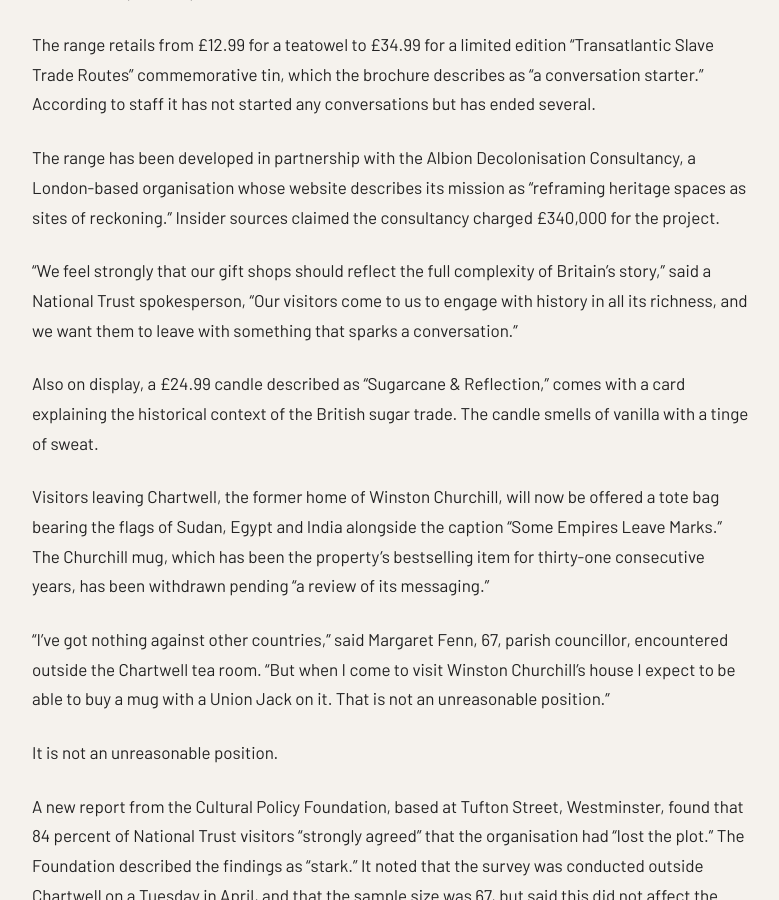
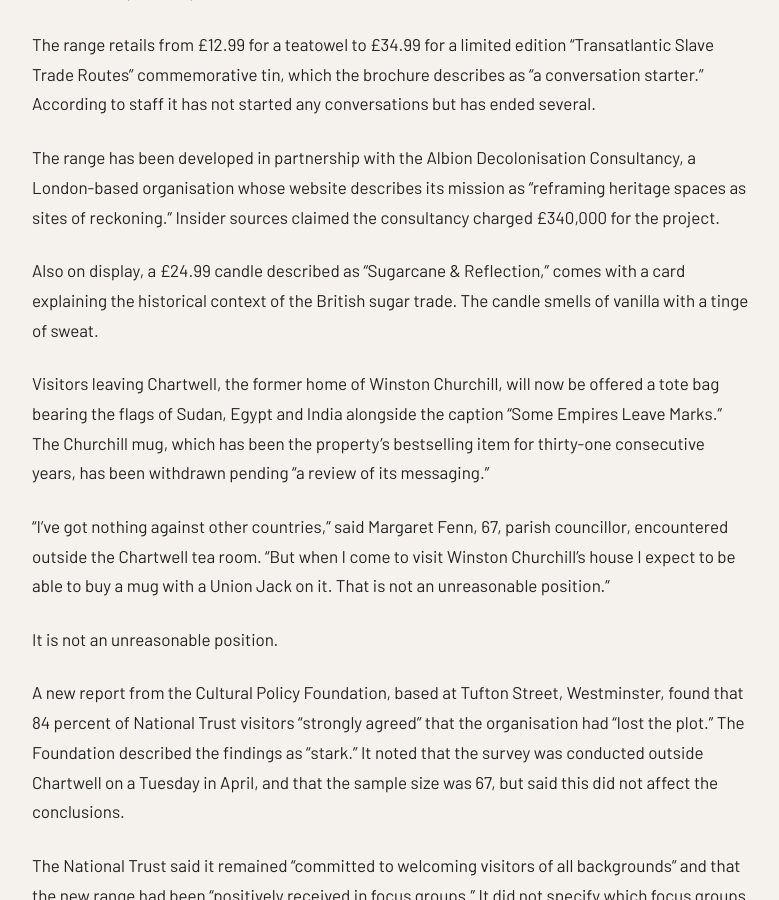
Before and after one commit to matt-palmer999/britishpatriots, a Jekyll site: the page built from _posts/2026-05-03-national-trust-colonial-shame_1.md, in a window 1280 px wide and 900 px high, scrolled down 1211 px. Shown: the whole window, without its empty margins (248-1027 px from the left). Built offline with Jekyll 4.4.1, drawn with Linux system fonts in a browser that asks for light colours; some web fonts are replaced.

Commit message:
Update 2026-05-03-national-trust-colonial-shame_1.md

```diff
--- a/_posts/2026-05-03-national-trust-colonial-shame_1.md
+++ b/_posts/2026-05-03-national-trust-colonial-shame_1.md
@@ -13,8 +13,6 @@ The range retails from £12.99 for a teatowel to £34.99 for a limited edition "
 
 The range has been developed in partnership with the Albion Decolonisation Consultancy, a London-based organisation whose website describes its mission as "reframing heritage spaces as sites of reckoning." Insider sources claimed the consultancy charged £340,000 for the project.
 
-"We feel strongly that our gift shops should reflect the full complexity of Britain's story," said a National Trust spokesperson, "Our visitors come to us to engage with history in all its richness, and we want them to leave with something that sparks a conversation."
-
 Also on display, a £24.99 candle described as "Sugarcane & Reflection," comes with a card explaining the historical context of the British sugar trade. The candle smells of vanilla with a tinge of sweat.
 
 Visitors leaving Chartwell, the former home of Winston Churchill, will now be offered a tote bag bearing the flags of Sudan, Egypt and India alongside the caption "Some Empires Leave Marks." The Churchill mug, which has been the property's bestselling item for thirty-one consecutive years, has been withdrawn pending "a review of its messaging."
```
